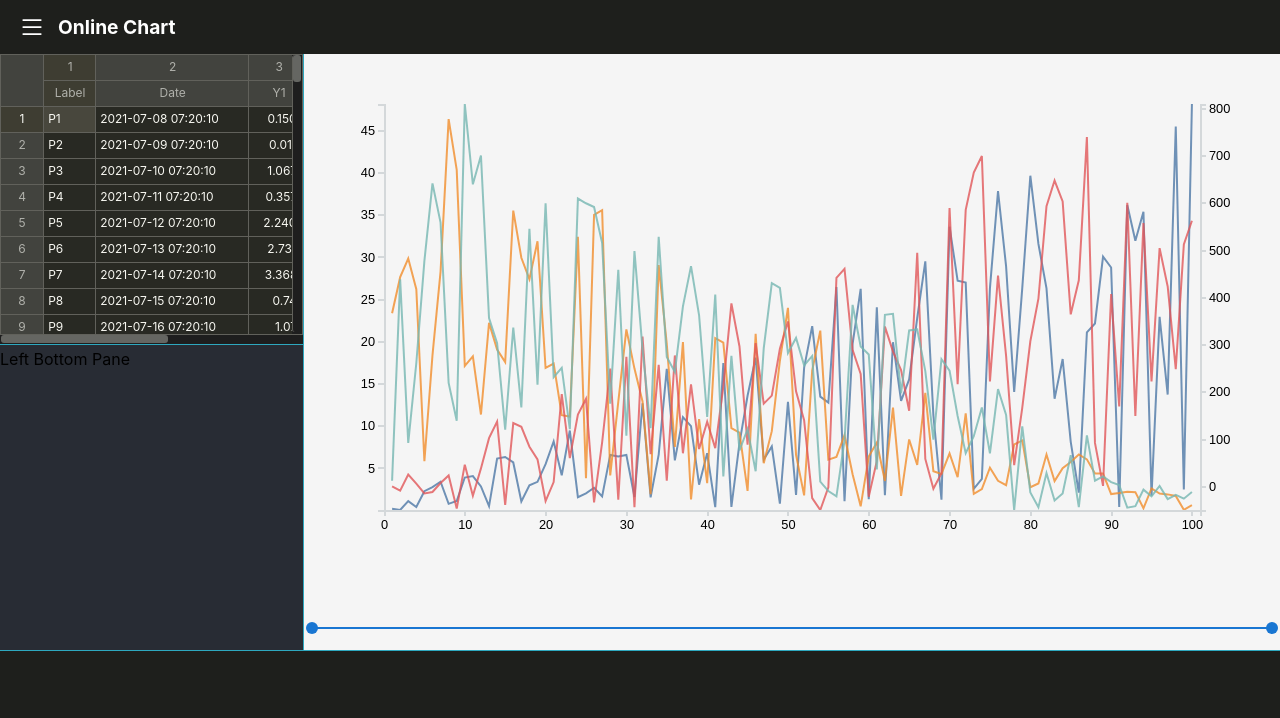
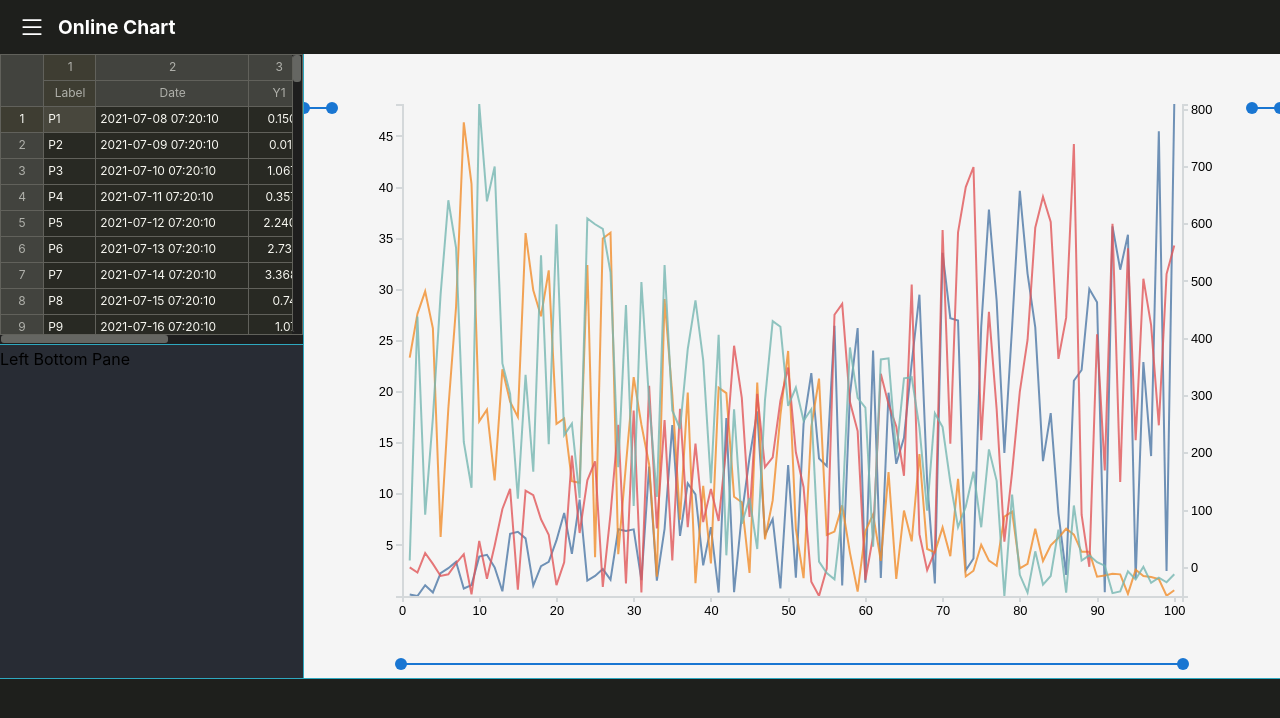
Before and after one commit to love4rh/online-chart, a React (Create React App) app: page / in a window 1280 px wide. Shown: the top 718 px of the page. Built offline with nearby package versions, Linux system fonts and the light colour scheme.

Commit message:
works at 2021-08-20

```diff
--- a/src/chart/RunTooltipChart.js
+++ b/src/chart/RunTooltipChart.js
@@ -10,6 +10,8 @@ import { RangeSlider } from '../component/RangeSlider.js';
 import './styles.scss';
 
 
+
+const sliderSize = 28;
 
 /**
  * Run Chart
@@ -35,15 +37,15 @@ class RunTooltipChart extends Component {
   constructor(props) {
     super(props);
 
-    const { width, height } = this.props;
+    const { width, height, y2 } = this.props;
 
     this.state = {
       compID: 'tk' + makeid(8),
       chartDiv: React.createRef(),
       data: this.initializeData(),
-      margin: { LEFT: 80, RIGHT: 80, TOP: 50, BOTTOM: 100 },
-      canvasWidth: width,
-      canvasHeight: height - 36, // TODO 36 조정
+      margin: { LEFT: 70, RIGHT: 70, TOP: 50, BOTTOM: 50 },
+      canvasWidth: width - sliderSize - (isvalid(y2) && y2.length > 0 ? sliderSize : 0),
+      canvasHeight: height,
       chartElement: {}
     };
 
@@ -65,7 +67,10 @@ class RunTooltipChart extends Component {
 
   static getDerivedStateFromProps(nextProps, prevState) {
     if( nextProps.width !== prevState.canvasWidth || nextProps.height !== prevState.canvasHeight ) {
-      return { canvasWidth: nextProps.width, canvasHeight: nextProps.height };
+      return {
+        canvasWidth: nextProps.width - sliderSize - (isvalid(nextProps.y2) && nextProps.y2.length > 0 ? sliderSize : 0),
+        canvasHeight: nextProps.height
+      };
     }
 
     return null;
@@ -429,14 +434,49 @@ class RunTooltipChart extends Component {
   }
 
   render() {
-    const { width } = this.props;
-    const { data, chartDiv } = this.state;
+    const { width, height } = this.props;
+    const { data, chartDiv, margin } = this.state;
     const { xData, dateTimeAxis, extentX, extentY } = data;
+
+    const a = 9, p = 8;
+    const hasY2 = extentY.length > 1;
 
     return (
       <div className="chartMain">
-        <div ref={chartDiv} />
-        <div style={{ width:`${width - 16}px`, height:'36px', padding:'0px 8px' }}>
+        <div className="chartTopDiv">
+          <div style={{
+            'width': `${sliderSize}px`,
+            'padding': `${p}px0 `,
+            'margin': `${margin.TOP - 10}px 0 ${margin.BOTTOM - 10}px 0`
+          }}>
+            <RangeSlider
+              valueRange={extentY[0]}
+              onEvent={this.handleSliderEvent('Y1')}
+              vertical={true}
+            />
+          </div>
+          <div ref={chartDiv} />
+          { hasY2 &&
+            <div style={{
+              'width': `${sliderSize}px`,
+              'padding': `${p}px0 `,
+              'margin': `${margin.TOP - 10}px 0 ${margin.BOTTOM - 10}px 0`
+            }}>
+              <RangeSlider
+                valueRange={extentY[1]}
+                onEvent={this.handleSliderEvent('Y1')}
+                vertical={true}
+              />
+            </div>
+          }
+        </div>
+        <div style={{
+          'width': `${width - margin.LEFT - margin.RIGHT + (a - p) * 2 - sliderSize - (hasY2 ? sliderSize : 0)}px`,
+          'height': `${sliderSize}px`,
+          'flexBasis': `${sliderSize}px`,
+          'padding': `0 ${p}px`,
+          'margin': `0 ${margin.RIGHT - a + (hasY2 ? sliderSize : 0)}px 0 ${margin.LEFT - a + sliderSize}px`
+        }}>
           <RangeSlider
             valueRange={extentX}
             labelData={xData}
--- a/src/chart/styles.scss
+++ b/src/chart/styles.scss
@@ -1,5 +1,12 @@
 .chartMain {
   overflow: hidden;
+  display: flex;
+  flex-direction: column;
+}
+
+.chartTopDiv {
+  flex: 1 1;
+  display: flex;
 }
 
 .axis {
--- a/src/component/RangeSlider.js
+++ b/src/component/RangeSlider.js
@@ -40,6 +40,12 @@ class RangeSlider extends Component {
     };
 
     this._mainDiv = React.createRef();
+
+    this._mouseHandler = {
+      'left': { 'move': this.handleMouseMove('left'), 'up': this.handleMouseUp('left') },
+      'right': { 'move': this.handleMouseMove('right'), 'up': this.handleMouseUp('right') },
+      'track': { 'move': this.handleMouseMove('track'), 'up': this.handleMouseUp('track') }
+    };
   }
 
   componentDidMount () {
@@ -53,7 +59,7 @@ class RangeSlider extends Component {
   }
 
   // pos: mouse postion
-  calculatePosition = (pos, gap) => {
+  calculatePosition = (pos) => {
     const { vertical, range } = this.state;
 
     let rp;
@@ -63,11 +69,7 @@ class RangeSlider extends Component {
       rp = (pos - offsetTop) / offsetHeight * (range[1] - range[0]);
     } else {
       const { offsetLeft, offsetWidth } = this._mainDiv.current;
-      rp = (pos - offsetLeft) / offsetWidth * (range[1] - range[0])
-    }
-
-    if( istrue(gap) ) {
-      return rp;
+      rp = (pos - offsetLeft) / offsetWidth * (range[1] - range[0]);
     }
 
     rp += range[0];
@@ -75,20 +77,32 @@ class RangeSlider extends Component {
     return Math.max(range[0], Math.min(rp, range[1]));
   }
 
+  calculateGap = (gap) => {
+    const { vertical, range } = this.state;
+
+    return vertical
+      ? gap / this._mainDiv.current.offsetHeight * (range[1] - range[0])
+      : gap / this._mainDiv.current.offsetWidth * (range[1] - range[0]);
+  }
+
   handleMouseDown = (type) => (ev) => {
+    if( isvalid(this._mainDiv.current) ) {
+      this._mainDiv.current.focus();
+    }
+
     ev.preventDefault();
     ev.stopPropagation();
 
     // capturing mouse event (refer: http://code.fitness/post/2016/06/capture-mouse-events.html)
     document.body.style['pointer-events'] = 'none';
-    document.addEventListener('mousemove', this.handleMouseMove(type), { capture: true });
-    document.addEventListener('mouseup', this.handleMouseUp(type), { capture: true });
+    document.addEventListener('mousemove', this._mouseHandler[type]['move'], { capture: true });
+    document.addEventListener('mouseup', this._mouseHandler[type]['up'], { capture: true });
 
     this.setState({ mouseState: { type, sX: ev.clientX, sY: ev.clientY, sRange: cp(this.state.selectedRange) } });
   }
 
   handleMouseMove = (type) => (ev) => {
-    const { vertical, mouseState, selectedRange, range } = this.state;
+    const { vertical, mouseState } = this.state;
 
     if( isundef(mouseState) || mouseState.type !== type ) {
       return;
@@ -99,48 +113,80 @@ class RangeSlider extends Component {
 
     if( type === 'track' ) {
       const { sX, sY, sRange } = mouseState;
-      const gap = this.calculatePosition(vertical ? ev.clientY - sY : ev.clientX - sX, true);
-      if( sRange[0] + gap >= range[0] && sRange[1] + gap <= range[1] ) {
-        selectedRange[0] = sRange[0] + gap;
-        selectedRange[1] = sRange[1] + gap;
-      }
-      console.log('mouse move', sX, ev.clientX, ev.offsetX, gap, sRange, selectedRange);
+      this._moveSlider(type, vertical ? ev.clientY - sY : ev.clientX - sX, false, sRange);
     } else {
-      selectedRange[type === 'left' ? 0 : 1] = this.calculatePosition(vertical ? ev.clientY : ev.clientX, false);
+      this._moveSlider(type, vertical ? ev.clientY : ev.clientX, false);
     }
-
-    this.setState({ selectedRange: selectedRange });
   }
 
   handleMouseUp = (type) => (ev) => {
-    const { vertical, mouseState, selectedRange, range } = this.state;
+    const { vertical, mouseState } = this.state;
 
     if( isundef(mouseState) || mouseState.type !== type ) {
       return;
     }
 
     document.body.style['pointer-events'] = 'auto';
-    document.removeEventListener('mousemove', this.handleMouseMove(type), { capture: true });
-    document.removeEventListener('mouseup', this.handleMouseUp(type), { capture: true });
-
-    const { onEvent } = this.props;
+    document.removeEventListener('mousemove', this._mouseHandler[type]['move'], { capture: true });
+    document.removeEventListener('mouseup', this._mouseHandler[type]['up'], { capture: true });
 
     if( type === 'track' ) {
       const { sX, sY, sRange } = mouseState;
-      const gap = this.calculatePosition(vertical ? ev.clientY - sY : ev.clientX - sX, true);
+      this._moveSlider(type, vertical ? ev.clientY - sY : ev.clientX - sX, true, sRange);
+    } else {
+      this._moveSlider(type, vertical ? ev.clientY : ev.clientX, true);
+    }
+  }
+
+  // type이 both이면 value는 이동 비율((0, 1))임
+  _moveSlider = (type, value, trigger, sRange) => {
+    const { onEvent } = this.props;
+    const { selectedRange, range } = this.state;
+
+    if( type === 'track' ) {
+      const gap = this.calculateGap(value);
       if( sRange[0] + gap >= range[0] && sRange[1] + gap <= range[1] ) {
         selectedRange[0] = sRange[0] + gap;
         selectedRange[1] = sRange[1] + gap;
       }
+    } else if( type === 'both' ) {
+      const mv = (range[1] - range[0]) * value;
+      selectedRange[0] = Math.max(range[0], Math.min(selectedRange[0] - mv, range[1]));
+      selectedRange[1] = Math.max(range[0], Math.min(selectedRange[1] + mv, range[1]));
     } else {
-      selectedRange[type === 'left' ? 0 : 1] = this.calculatePosition(vertical ? ev.clientY : ev.clientX);
+      selectedRange[type === 'left' ? 0 : 1] = this.calculatePosition(value);
     }
 
-    if( onEvent ) {
+    if( trigger && onEvent ) {
       onEvent('rangeChanged', [ Math.min(selectedRange[0], selectedRange[1]), Math.max(selectedRange[0], selectedRange[1]) ]);
     }
 
-    this.setState({ mouseState: null, selectedRange: selectedRange });
+    if( trigger ) {
+      this.setState({ mouseState: null, selectedRange: selectedRange });
+    } else {
+      this.setState({ selectedRange: selectedRange });
+    }
+  }
+
+  handleKeyDown = (ev) => {
+    const { vertical, selectedRange } = this.state;
+    const { keyCode } = ev;
+
+    // console.log('keyDown', keyCode);
+
+    const r = 0.05;
+
+    if( keyCode === 37 ) { // left (왼쪽 이동)
+      const w = vertical ? this._mainDiv.current.offsetHeight : this._mainDiv.current.offsetWidth;
+      this._moveSlider('track', - w * r, true, selectedRange);
+    } else if( keyCode === 39 ) { // right (오른쪽 이동)
+      const w = vertical ? this._mainDiv.current.offsetHeight : this._mainDiv.current.offsetWidth;
+      this._moveSlider('track', w * r, true, selectedRange);
+    } else if( keyCode === 38 ) { // up (선택 범위 10% 증가)
+      this._moveSlider('both', r, true);
+    } else if( keyCode === 40 ) { // down (선택 범위 10% 감소)
+      this._moveSlider('both', -r, true);
+    }
   }
 
   render () {
@@ -163,7 +209,12 @@ class RangeSlider extends Component {
     const actType = isvalid(mouseState) && mouseState.type;
 
   	return (
-  		<div ref={this._mainDiv} tabIndex="1" className="rangeSliderMain">
+  		<div
+        ref={this._mainDiv}
+        tabIndex="1"
+        className="rangeSliderMain"
+        onKeyDown={this.handleKeyDown}
+      >
         <span className="rangeRail" />
         <span
           className="rangeTrack"
--- a/src/component/RangeSlider.scss
+++ b/src/component/RangeSlider.scss
@@ -1,8 +1,6 @@
 
 .rangeSliderMain {
 	color: #1976d2;
-	width: 100%;
-	height: 100%;
 	width: 100%;
 	cursor: pointer;
 	height: 2px;
@@ -11,6 +9,7 @@
 	position: relative;
 	box-sizing: content-box;
 	touch-action: none;
+	outline: none; // gray solid 1px;
 }
 
 .rangeRail {
--- a/src/view/AppFrame.js
+++ b/src/view/AppFrame.js
@@ -115,7 +115,7 @@ class AppFrame extends Component {
             onLayoutChange={this.handleLayoutChanged('leftRight')}
           />
           <div key={`chart-${drawKey}`} className="rightPane" style={{ flexBasis:`${mainWidth}px` }}>
-            <RunTooltipChart ds={ds} time={-1} y1={[2, 3]} y2={[4, 5]} width={mainWidth} height={mainHeight - 36} />
+            <RunTooltipChart ds={ds} time={-1} y1={[2, 3]} y2={[4, 5]} width={mainWidth} height={mainHeight} />
           </div>
         </div>
         <LayoutDivider direction={DividerDirection.horizontal}
```
